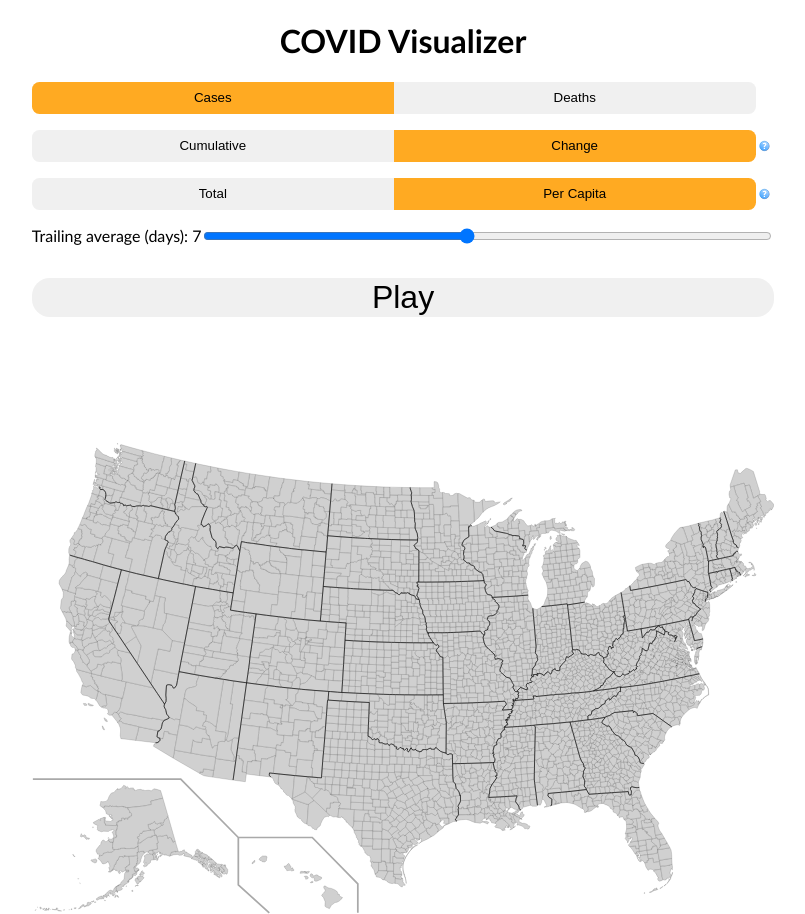
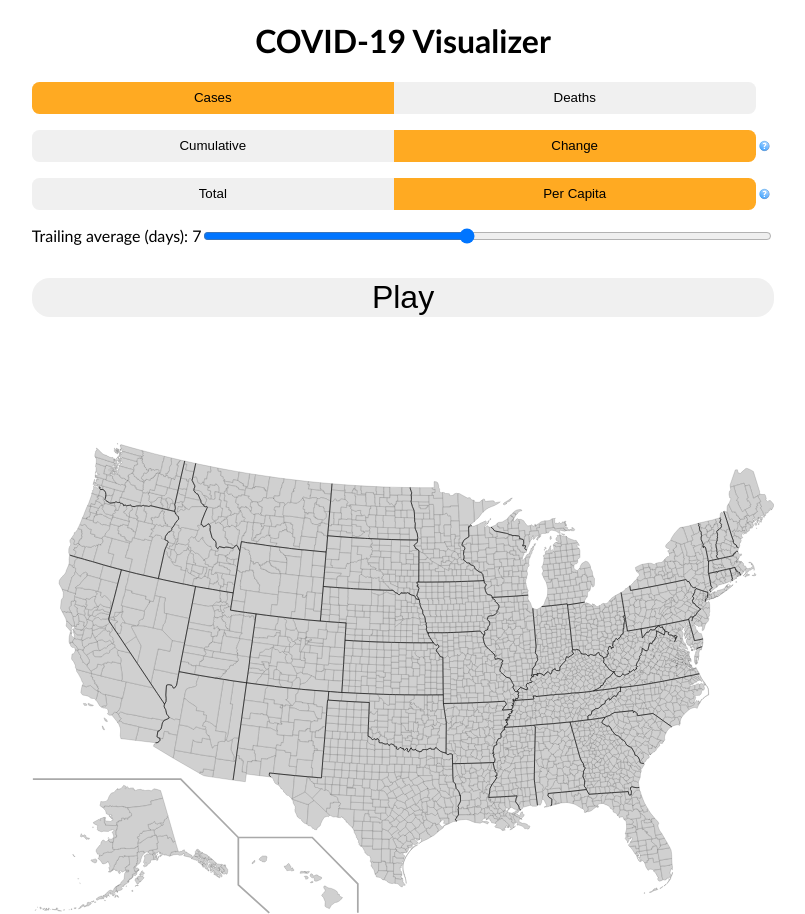
Before and after one commit to yunfeim/covid-viz, a website: page index.html in a window 1280 px wide. Shown: the whole page, without its empty margins (237-1042 px from the left). Drawn offline with Linux system fonts and the light colour scheme.

Commit message:
character encoding and title

```diff
--- a/index.html
+++ b/index.html
@@ -2,7 +2,8 @@
 <html>
 
 <head>
-    <title></title>
+    <meta charset="UTF-8">
+    <title>COVID-19 Visualizer</title>
     <script src="index.js" defer></script>
     <link href="index.css" rel="stylesheet" />
 </head>
@@ -14,7 +15,7 @@
 </template>
 
 <body>
-    <h1>COVID Visualizer</h1>
+    <h1>COVID-19 Visualizer</h1>
     <main>
         <section id="options-container">
             <article class="binary-choice" id="quantity">
```
